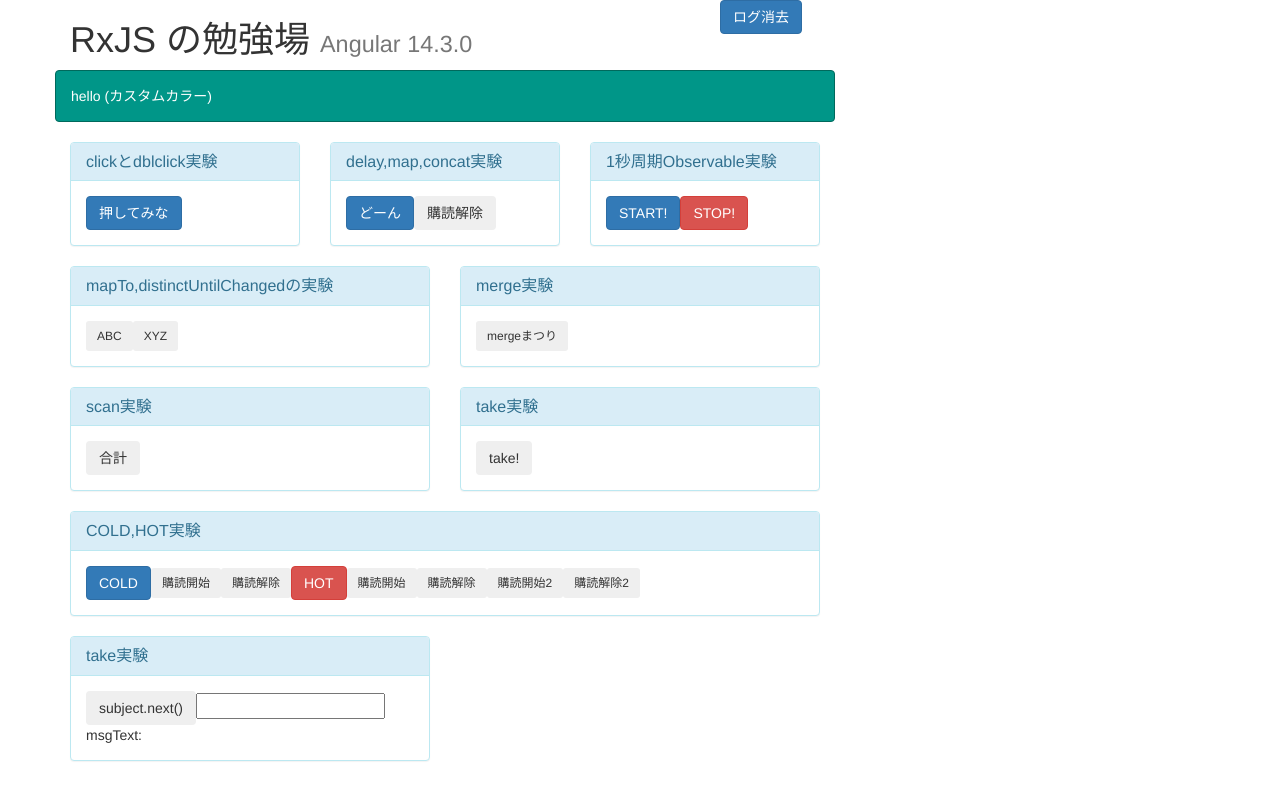
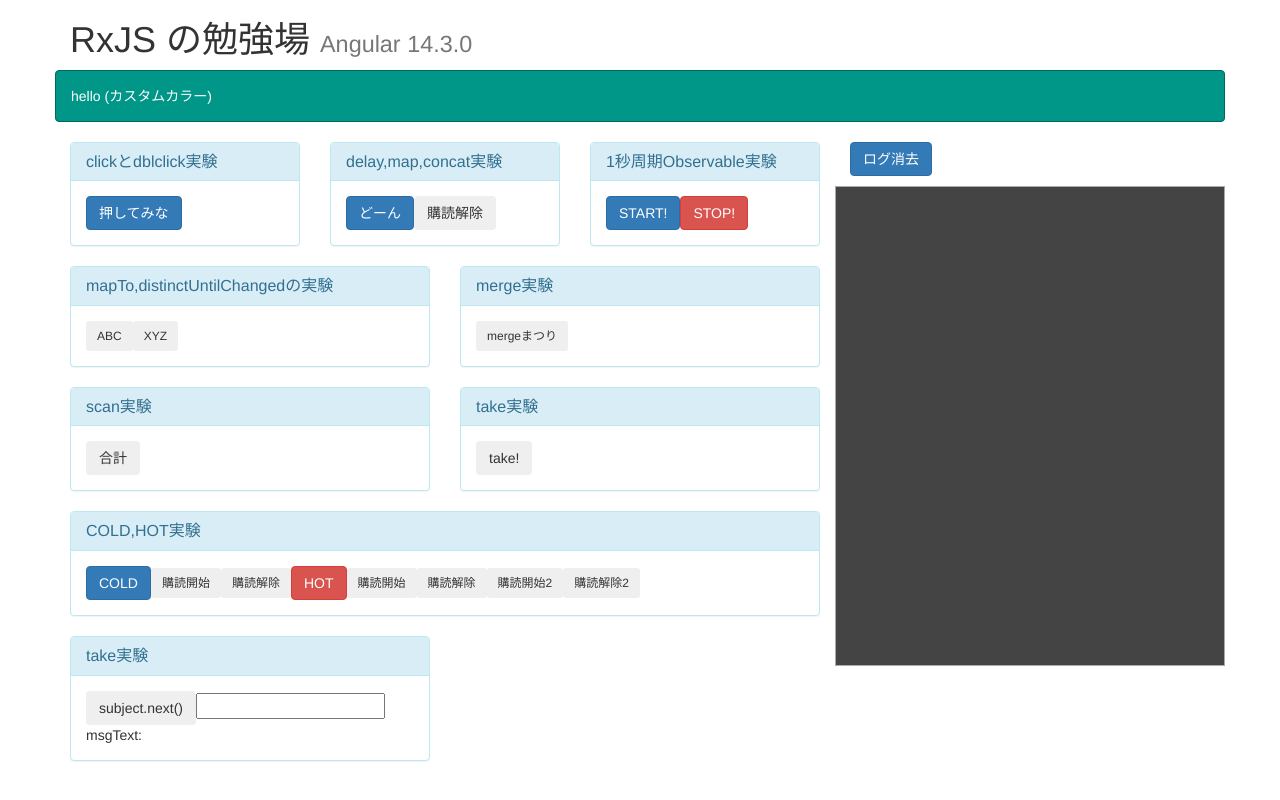
Before and after one commit to baggio4ever/rxjs-test, an Angular app: page / in a window 1280 px wide. Built offline with nearby package versions, Linux system fonts and the light colour scheme.

Commit message:
ログ出力エリアをスクロールできるようにしてみた http://www4.plala.or.jp/airegin/smallcss.html

```diff
--- a/src/app/app.component.css
+++ b/src/app/app.component.css
@@ -3,3 +3,13 @@
     border-color: #00695C;
     color: #fff;
   }
+
+.ms-dos {
+  border: 1px solid #aaa;
+  background-color: #444;
+  color: #ccc;
+  padding: 10px;
+  margin-top: 10px;
+  height: 480px;
+  overflow: auto;
+}
--- a/src/app/app.component.html
+++ b/src/app/app.component.html
@@ -1,12 +1,7 @@
 <div class="container">
-  <div class="row">
-    <div class="col-xs-8">
       <div class="row">
         <div class="col-xs-10">
           <h1>{{title}} <small>Angular {{angular_version}}</small></h1>
-        </div>
-        <div class="col-xs-2">
-          <button class="btn btn-primary" (click)="onClearLog()">ログ消去</button>
         </div>
       </div>
 
@@ -14,6 +9,8 @@
         <alert type="md-local">hello (カスタムカラー)</alert>
       </div>
 
+  <div class="row">
+    <div class="col-xs-8">
       <div class="row">
         <div class="col-xs-4">
           <div class="panel panel-info">
@@ -140,9 +137,16 @@
 
     <div class="col-xs-4">
       <div class="row">
-        <ol>
-          <li *ngFor="let m of messages">[{{m.time}}] <strong>{{m.msg}}</strong></li>
-        </ol>
+        <div class="col-xs-2">
+          <button class="btn btn-primary" (click)="onClearLog()">ログ消去</button>
+        </div>
+      </div>
+      <div class="row">
+        <div class="ms-dos">
+          <ol>
+            <li *ngFor="let m of messages">[{{m.time}}] <strong>{{m.msg}}</strong></li>
+          </ol>
+        </div>
       </div>
     </div>
   </div>
```
